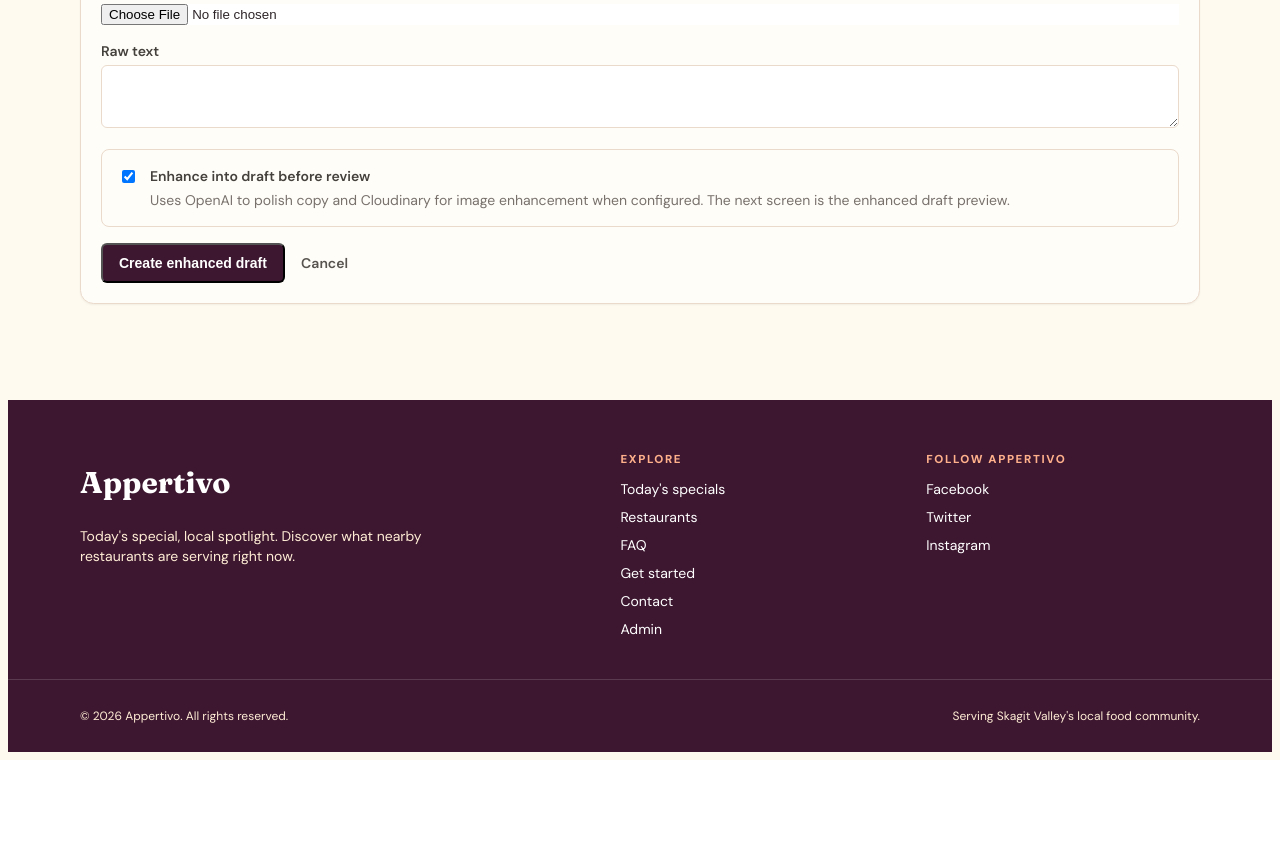
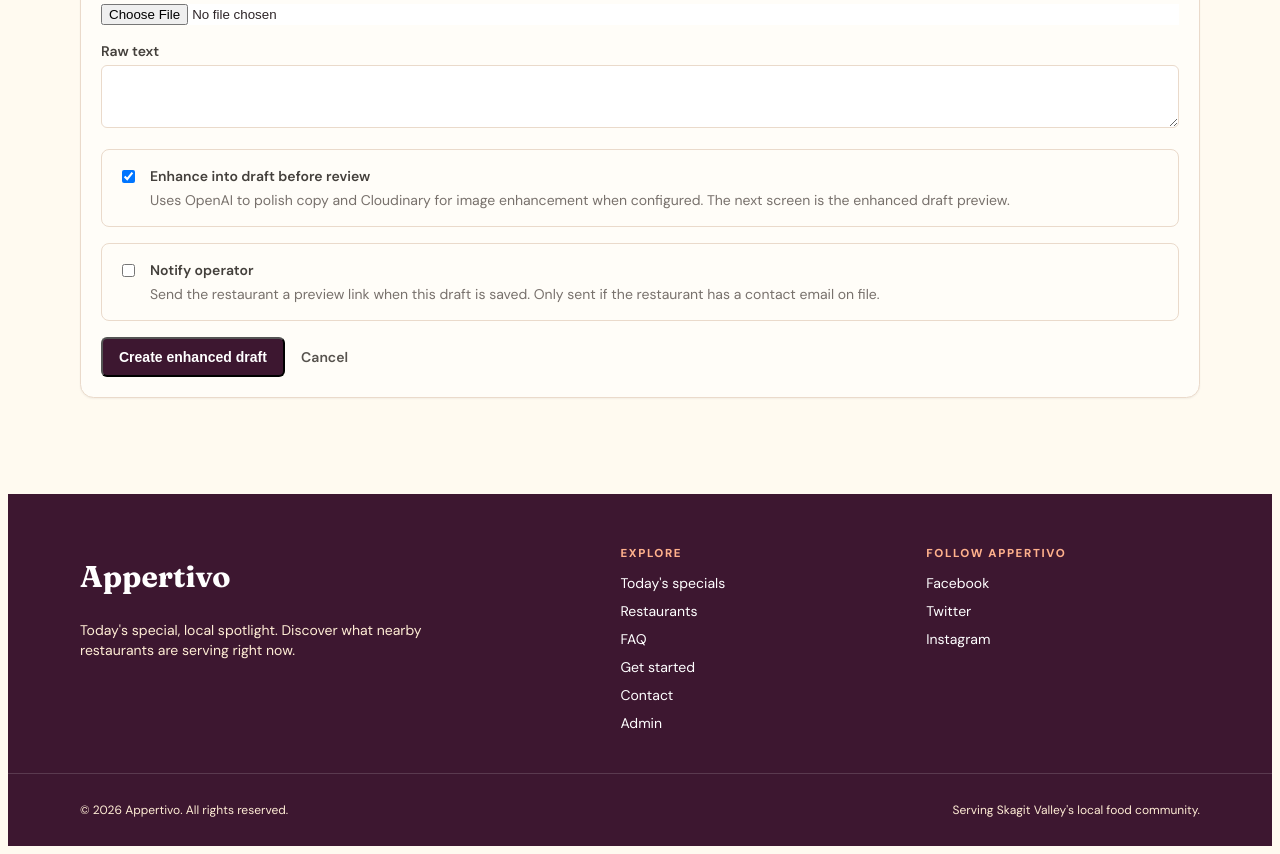
Before and after one commit to SkagitIan/Appertivo2026, a Flask app: page /admin/specials/new in a window 1280 px wide. Shown: the part 1542-2396 px from the top of the page. Before the commit the page ends 2302 px from the top, so only its background shows below. Run offline with Flask 3, Linux system fonts and the light colour scheme; the visitor is signed in with stand-in values (Sample User, id 1); data that the repository does not hold is empty; some libraries are stand-ins or nearby versions.

Commit message:
Add email notifications for all special submission paths
- Magic link: fix source_channel to 'operator_link'; send confirmation to
  restaurant.contact_email on submit (live or pending-review)
- All awaiting_approval drafts: notify admin via ADMIN_NOTIFICATION_EMAIL
  with title and preview link (covers magic link + public form)
- Public form: fix approval_url duplication (now passes None so email
  shows only the publish/preview button, not a duplicate)
- Admin create: add opt-in 'Notify operator' checkbox that sends a preview
  link to restaurant.contact_email via send_draft_publish_email
- Add ADMIN_NOTIFICATION_EMAIL config key (defaults to ian@appertivo.com)
- Update test to assert operator tools are hidden on restaurant pages

Co-Authored-By: Claude Sonnet 4.6 <noreply@anthropic.com>

```diff
--- a/app.py
+++ b/app.py
@@ -30,7 +30,7 @@ from flask_migrate import Migrate
 from sqlalchemy import func, or_
 from werkzeug.exceptions import BadRequest
 
-from email_system.email_service import send_special_received_email
+from email_system.email_service import send_notification_email, send_special_received_email
 from markets import SKAGIT_VALLEY, normalize_location, resolve_market
 from models import (
     DistributionLog,
@@ -112,6 +112,7 @@ app.config.update(
     EMAIL_FROM_SALES=os.environ.get("EMAIL_FROM_SALES", "ian@appertivo.com"),
     EMAIL_REPLY_TO_SPECIALS=os.environ.get("EMAIL_REPLY_TO_SPECIALS", "specials@appertivo.com"),
     EMAIL_REPLY_TO_SALES=os.environ.get("EMAIL_REPLY_TO_SALES", "ian@appertivo.com"),
+    ADMIN_NOTIFICATION_EMAIL=os.environ.get("ADMIN_NOTIFICATION_EMAIL", "ian@appertivo.com"),
     APP_BASE_URL=os.environ.get("APP_BASE_URL", "http://127.0.0.1:5000"),
     EMAIL_TEST_ENABLED=os.environ.get("EMAIL_TEST_ENABLED") == "1",
     EMAIL_TEST_RECIPIENT=os.environ.get("EMAIL_TEST_RECIPIENT", "ian.larsen.1976@gmail.com"),
@@ -1539,7 +1540,7 @@ def submit_special(token):
             flash(str(error))
             return render_template("submit.html", restaurant=restaurant), 400
         submission = create_raw_submission(
-            source_channel="public_form",
+            source_channel="operator_link",
             restaurant_id=restaurant.id,
             raw_text=raw_text,
             raw_image_url=image_url,
@@ -1550,6 +1551,20 @@ def submit_special(token):
         if restaurant.direct_publish_enabled:
             approve_draft(draft.approval_token)
             special = publish_draft(draft.id)
+        if restaurant.contact_email:
+            if restaurant.direct_publish_enabled and special:
+                special_url = f"{app.config['APP_BASE_URL'].rstrip('/')}/specials/{special.public_id}"
+                send_notification_email(
+                    restaurant.contact_email,
+                    f"Your special is live on Appertivo",
+                    f"Your special \"{special.title}\" for {restaurant.name} is now live.\n\n{special_url}",
+                )
+            elif not restaurant.direct_publish_enabled:
+                send_notification_email(
+                    restaurant.contact_email,
+                    f"We received your special for {restaurant.name}",
+                    f"We received \"{draft.title}\" for {restaurant.name} and will get it live shortly.",
+                )
         return render_template("submit_success.html", restaurant=restaurant, special=special)
     return render_template("submit.html", restaurant=restaurant)
 
@@ -1590,7 +1605,7 @@ def public_submit_special():
             sender_email,
             restaurant_name=submission.restaurant.name if submission.restaurant else None,
             special_title=draft.title,
-            approval_url=url_for("special_preview", approval_token=draft.approval_token, _external=True),
+            approval_url=None,
             publish_url=url_for("special_preview", approval_token=draft.approval_token, _external=True),
             special_description=draft.description,
             price_text=draft.price_text,
@@ -2556,6 +2571,9 @@ def admin_new_special():
                 included_restaurant_id_from_form(),
                 enhance=request.form.get("enhance") == "on",
             )
+            if request.form.get("notify_operator") == "on" and draft.restaurant and draft.restaurant.contact_email:
+                from email_system.outreach_service import send_draft_publish_email
+                send_draft_publish_email(draft, draft.restaurant.contact_email)
             if request.form.get("status", "draft") == "published":
                 approve_draft(draft.approval_token)
                 special = publish_draft(draft.id)
--- a/special_pipeline.py
+++ b/special_pipeline.py
@@ -251,6 +251,23 @@ def create_raw_submission(
     return submission
 
 
+def notify_admin_of_new_submission(draft):
+    admin_email = current_app.config.get("ADMIN_NOTIFICATION_EMAIL", "").strip()
+    if not admin_email:
+        return None
+    from email_system.email_service import send_notification_email
+    base_url = current_app.config.get("APP_BASE_URL", "").rstrip("/")
+    preview_url = f"{base_url}/specials/preview/{draft.approval_token}" if draft.approval_token else None
+    restaurant_name = draft.restaurant.name if draft.restaurant else "Unknown restaurant"
+    source = draft.raw_submission.source_channel if draft.raw_submission else "unknown"
+    parts = [f"New special from {restaurant_name} via {source}."]
+    if draft.title:
+        parts.append(f"Title: {draft.title}")
+    if preview_url:
+        parts.append(f"\nPreview: {preview_url}")
+    return send_notification_email(admin_email, f"New special — {restaurant_name}", "\n".join(parts))
+
+
 def generate_draft_from_submission(raw_submission_id):
     submission = db.session.get(RawSpecialSubmission, raw_submission_id)
     if not submission:
@@ -269,6 +286,8 @@ def generate_draft_from_submission(raw_submission_id):
     submission.status = "drafted" if draft.status == "draft" else "awaiting_approval"
     db.session.add(draft)
     db.session.commit()
+    if draft.status == "awaiting_approval":
+        notify_admin_of_new_submission(draft)
     return draft
 
 
--- a/templates/admin/special_fields.html
+++ b/templates/admin/special_fields.html
@@ -132,6 +132,15 @@
         </span>
       </label>
     </div>
+    <div class="md:col-span-2 rounded-lg border bg-white p-4">
+      <label class="flex items-start gap-3 text-sm font-semibold text-stone-700">
+        <input type="checkbox" name="notify_operator" class="mt-1">
+        <span>
+          Notify operator
+          <span class="mt-1 block font-normal text-stone-500">Send the restaurant a preview link when this draft is saved. Only sent if the restaurant has a contact email on file.</span>
+        </span>
+      </label>
+    </div>
   {% endif %}
   <div class="md:col-span-2">
     <button class="rounded-md bg-stone-950 px-4 py-2 text-sm font-semibold text-white">{{ "Save special" if special.id else "Create enhanced draft" }}</button>
```
Also changed, not shown: tests/test_mvp.py (+1 -1 lines).
